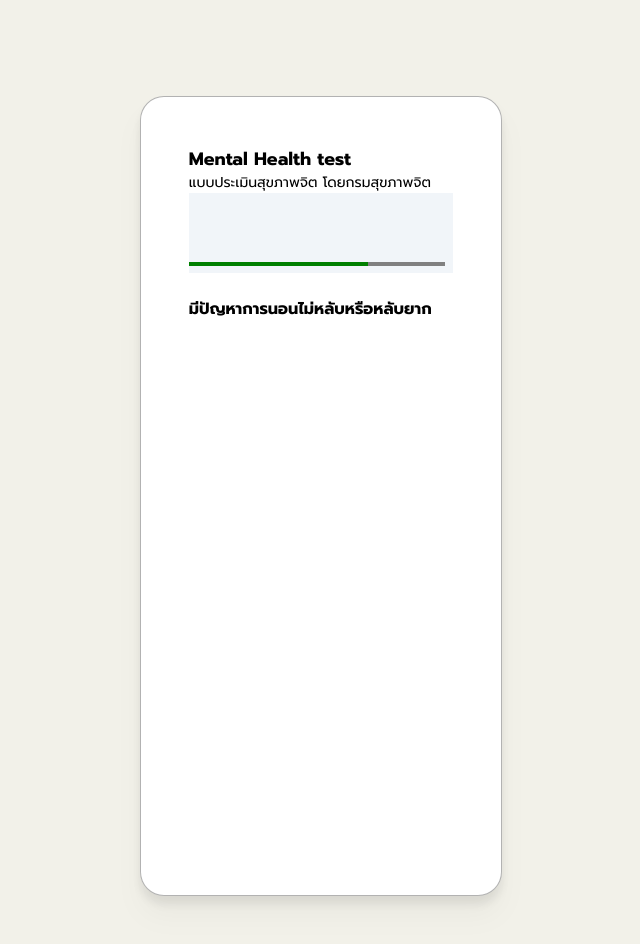
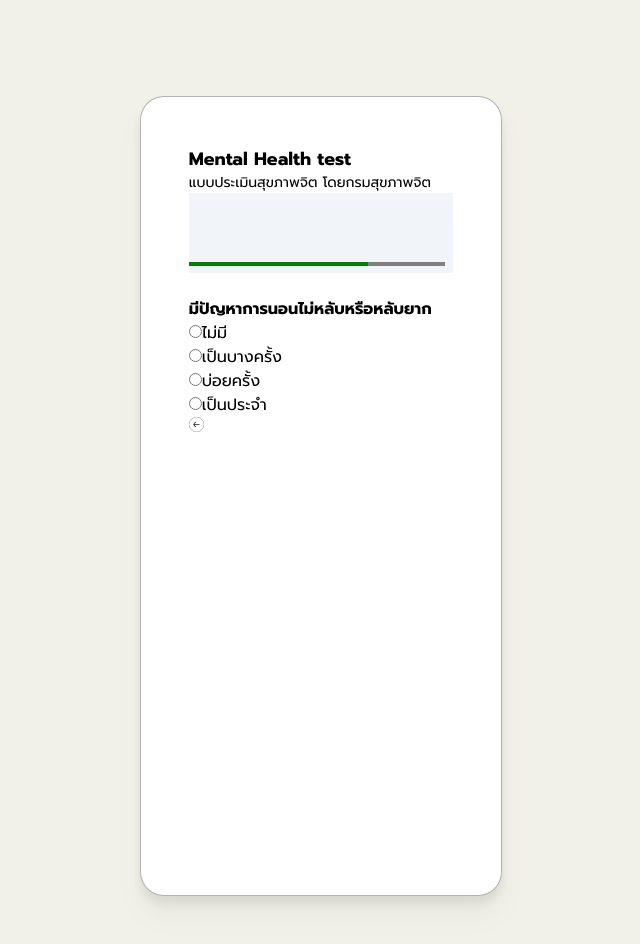
Before and after one commit to Pop-sloth/popsloth, a Next.js app in the folder popsloth-user/: page /Questions/form in a window 1280 px wide. Shown: the top 944 px of the page, without its empty margins (319-959 px from the left). Built offline with nearby package versions, Linux system fonts and the light colour scheme.

Commit message:
add code to form.tsx and add backward svg

```diff
--- a/popsloth-user/src/pages/Questions/form.tsx
+++ b/popsloth-user/src/pages/Questions/form.tsx
@@ -12,6 +12,35 @@ export default function Question(){
                 <progress className='w-64 h-1 bg-red-600' value={70} max={100}></progress>
             </div>
             <p className="text-base text-black font-semibold pt-6">มีปัญหาการนอนไม่หลับหรือหลับยาก</p>
+            <div>
+                <form /*onSubmit={onSubmit}*/>
+                    {/* <label htmlFor="name"/>ชื่อ<br/>
+                    <input type="text" id="name" placeholder="กรุณากรอกชื่อจริง" name="name" /><br/>
+                    <div>
+                    <label htmlFor="gender"/>เพศ <br/>
+                    <input type="radio" name="gender"/>เพศชาย<br/>
+                    <input type="radio" name="gender"/>เพศหญิง<br/>
+                    <input type="radio" name="gender"/>กำหนดเอง<br/>
+                    </div>
+                    <button type="submit">Submit</button> */}
+
+                    <div>
+                    <input id='1' type="radio" name="frequency"/>
+                    <label htmlFor="1">ไม่มี</label><br/>
+                    <input id='2' type="radio"  name="frequency"/>
+                    <label htmlFor="2">เป็นบางครั้ง</label><br/>
+                    <input id='3' type="radio" name="frequency"/>
+                    <label htmlFor="3">บ่อยครั้ง</label><br/>
+                    <input id='4' type="radio" name="frequency"/>
+                    <label htmlFor="4">เป็นประจำ</label><br/>
+                    </div>
+
+                    {/* <button type="submit">Submit</button> */}
+                </form>
+
+                <img src="/backward.svg" alt="backward" />
+            </div>
+
                 {/* <div className="h-1 w-full bg-neutral-200 dark:bg-neutral-600">
                     <div className="h-1 bg-primary width: 45%"></div>
                 </div> */}
```
Also changed, not shown: popsloth-user/public/backward.svg (added).
